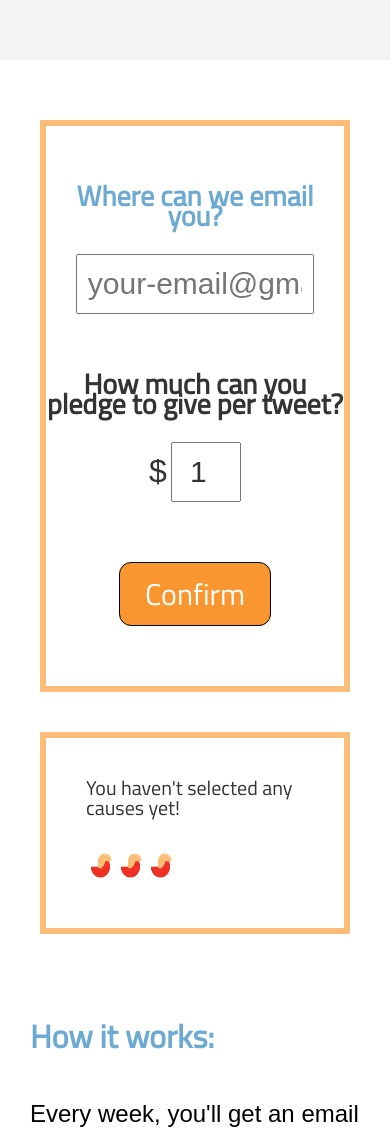
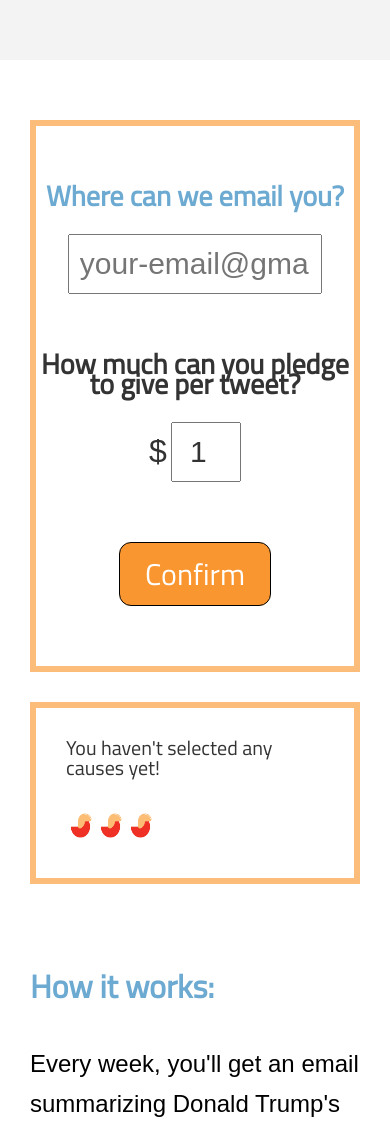
Before and after one commit to isaacchansky/main-site, a plain HTML site: page index.html in a window 390 px wide. Shown: the part 4163-5297 px from the top of the page. Drawn offline with nearby package versions, Linux system fonts and the light colour scheme.

Commit message:
Chill on the margins a little

```diff
--- a/style/style.css
+++ b/style/style.css
@@ -380,8 +380,8 @@ label.text-div {
     border: 6px solid rgb(252,188,122);
     font-family: 'Titillium Web';
     font-size: 20px;
-    padding: 40px;
-    margin: 40px;
+    padding: 30px;
+    margin: 30px;
     z-index: 100;
   }
 
@@ -409,7 +409,7 @@ section#headline-section {
 }
 
 #form-wrapper {
-  margin: 0 40px;
+  margin: 0 30px;
 }
 
 #short-explanation {
```
